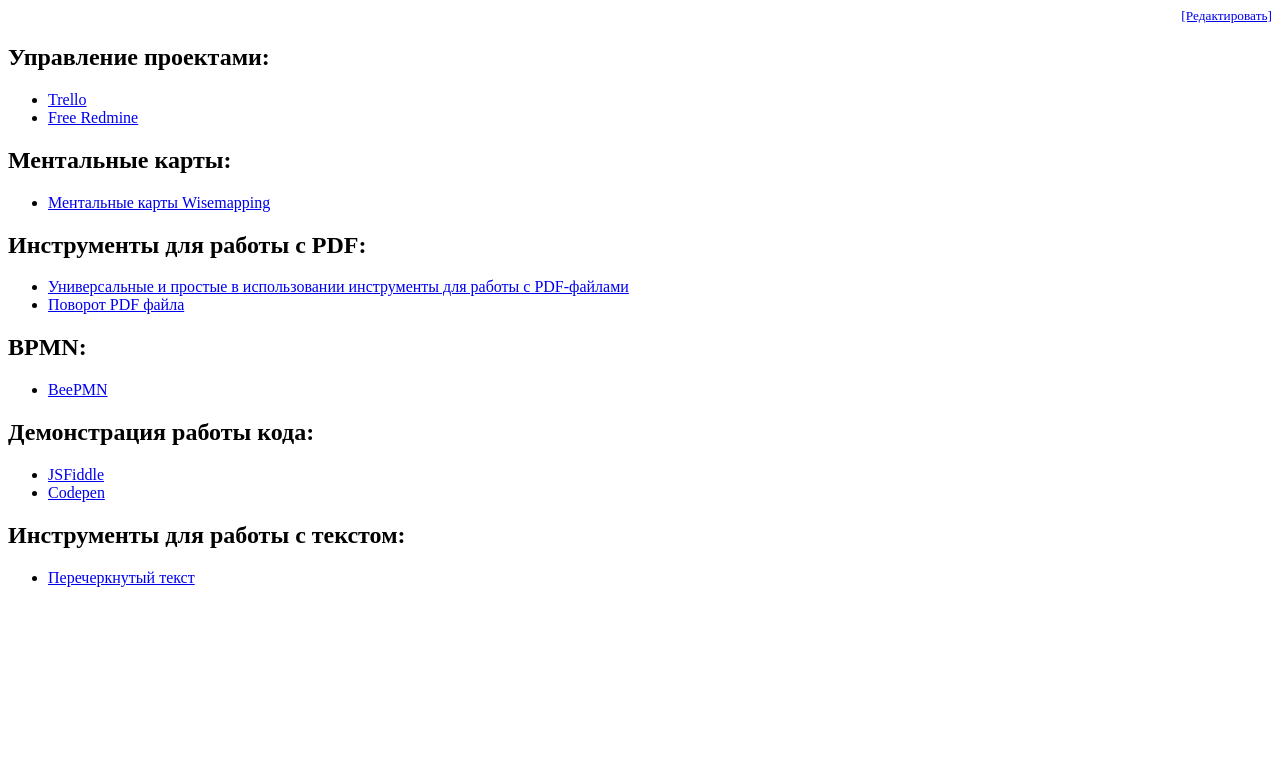
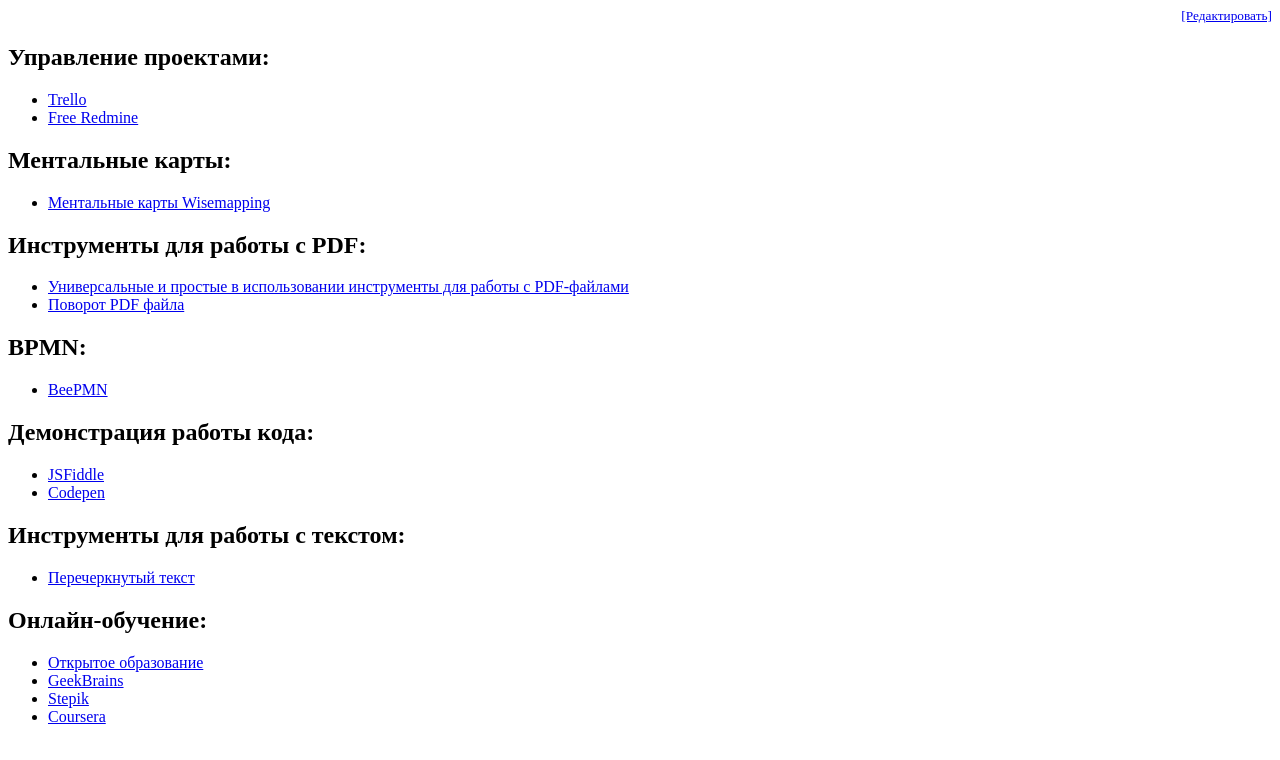
Before and after one commit to butko/tools, a plain HTML site: page index.html in a window 1280 px wide. Drawn offline with Linux system fonts and the light colour scheme.

Commit message:
Update index.html

```diff
--- a/index.html
+++ b/index.html
@@ -32,3 +32,11 @@
 <ul>
   <li><a href="https://spectrox.ru/strikethrough/">Перечеркнутый текст</a></li>
 </ul>
+
+<h2>Онлайн-обучение:</h2>
+<ul>
+  <li><a href="https://openedu.ru">Открытое образование</a></li>
+  <li><a href="https://geekbrains.ru">GeekBrains</a></li>
+  <li><a href="https://stepik.org">Stepik</a></li>
+  <li><a href="https://ru.coursera.org">Coursera</a></li>
+</ul>
```
